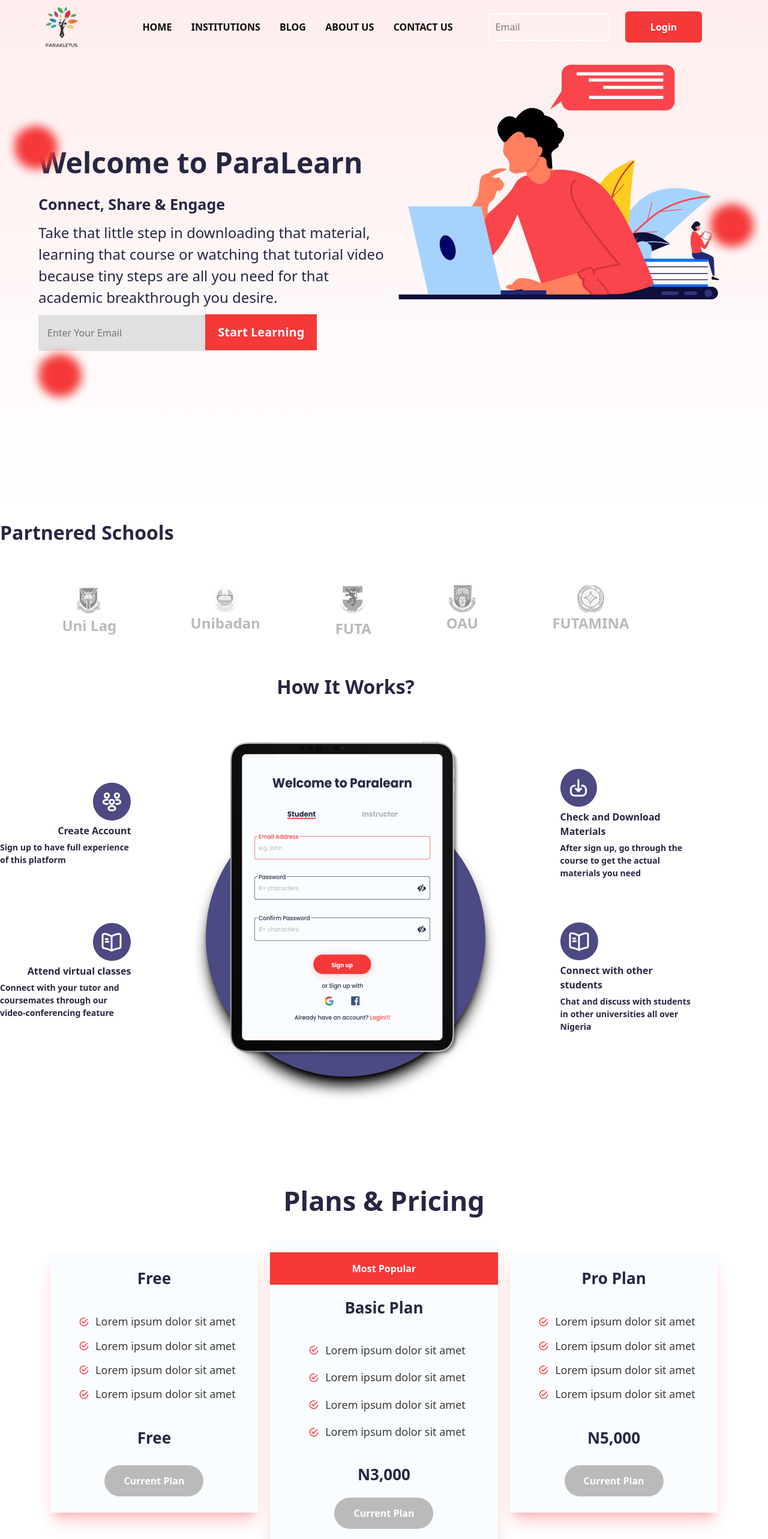
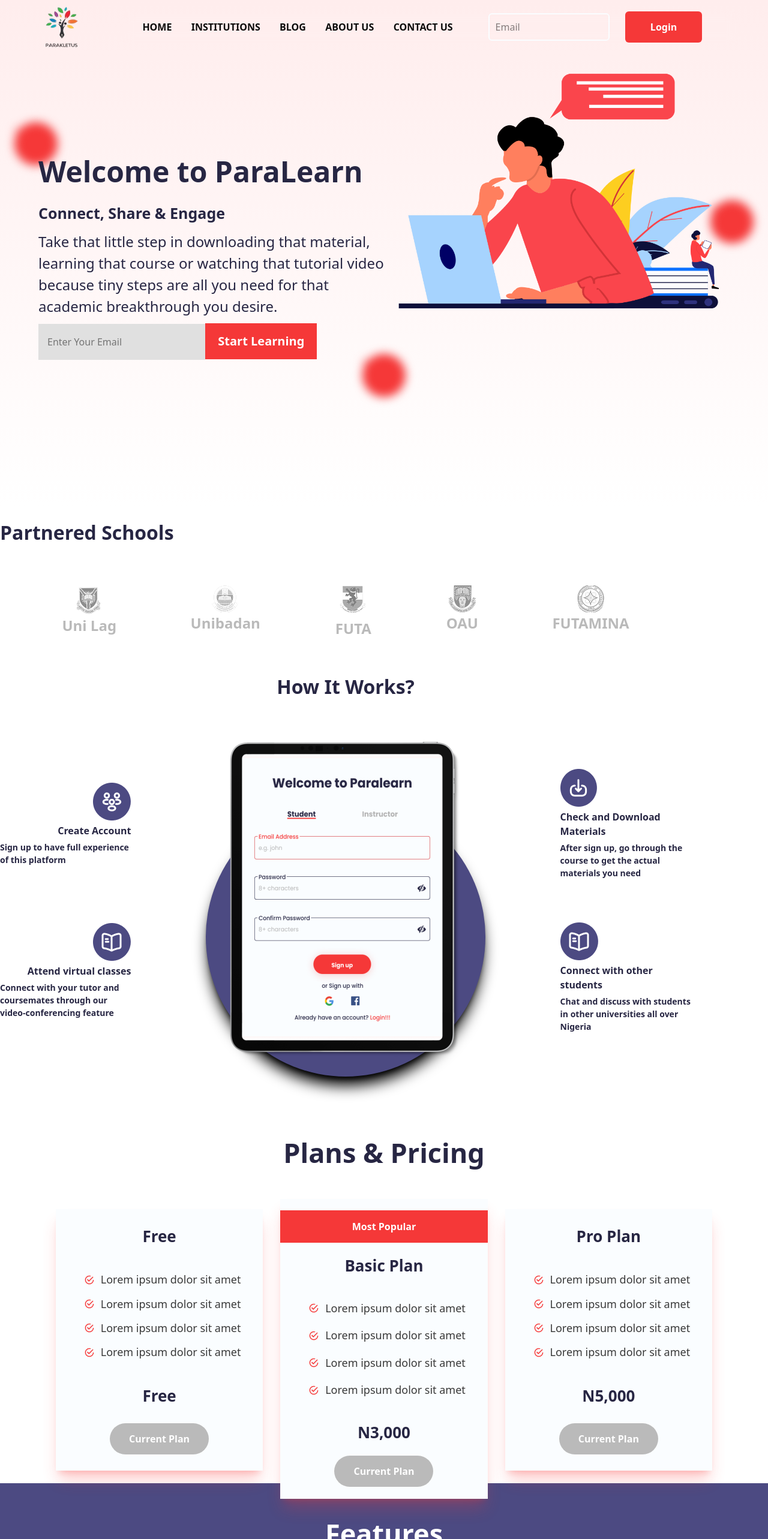
Before and after one commit to Gregor-prog/paralearnLandingPage, a React (Vite) app: page / in a window 1280 px wide. Shown: the top 2566 px of the page at 60% size. Built offline with nearby package versions, Linux system fonts and the light colour scheme.

Commit message:
another commit

```diff
--- a/src/components/footer.tsx
+++ b/src/components/footer.tsx
@@ -7,13 +7,13 @@
     const [eEmail, seteEmail] = useState("")
     return <div className="sm:h-[340px] w-[100%] bg-[#4C4A82] h-auto">
          <div className="flex sm:flex-row items-center justify-evenly p-[20px] flex-col">
-            <div className="flex items-center justify-evenly sm:w-[50%] w-auto ">
+            <div className="flex items-center justify-evenly sm:w-[50%] w-[100%] my-[10px]">
                 <div className="flex flex-col items-center justify-evenly ">
-                    <img src={logo} alt="paralearn_logo" className="w-[185px] h-[185px] rounded-full"/>
+                    <img src={logo} alt="paralearn_logo" className="w-[98px] h-[98px] sm:w-[185px] sm:h-[185px] rounded-full"/>
                     <div className="flex">
-                    <img src={facebook} alt="facebook" />
-                    <img src={twitter} alt="twitter" />
-                    <img src={instagram} alt="instagram" />
+                    <img src={facebook} alt="facebook"className="sm:h-auto sm:w-auto h-[27px] w-[27px]" />
+                    <img src={twitter} alt="twitter" className="sm:h-auto sm:w-auto h-[27px] w-[27px]"/>
+                    <img src={instagram} alt="instagram" className="sm:h-auto sm:w-auto h-[27px] w-[27px]"/>
                     </div>
                 </div>
                 <ul>
--- a/src/components/howItWorks.tsx
+++ b/src/components/howItWorks.tsx
@@ -8,12 +8,12 @@
         <h1 className="font-bold text-[#272643] text-[32px] text-center mb-[40px]">How It Works?</h1>
         <div className="h-[95%] flex sm:flex-row flex-col">
             <div className="h-[100%] flex flex-col items-center justify-evenly sm:w-[20%] w-[100%] ">
-                <div className="flex flex-col sm:items-end sm:justify-center items-center justify-center sm:w-auto w-[67%] sm:shadow-none shadow-2xl sm:p-0 p-[30px]">
+                <div className="flex flex-col sm:items-end sm:justify-center items-center justify-center sm:w-auto w-[67%] sm:shadow-none shadow-2xl sm:p-0 p-[45px]">
                     <img src={create} alt="create_img" />
                     <p className="text-[16px] text-[#272643] my-[5px] font-bold">Create Account</p>
                     <p className="text-[14px] text-[#272643] font-semibold">Sign up to have full experience of this platform</p>
                 </div>
-                <div className="flex flex-col sm:items-end sm:justify-center items-center justify-center sm:w-auto w-[67%] sm:shadow-none shadow-2xl sm:p-0 p-[30px]">
+                <div className="flex flex-col sm:items-end sm:justify-center items-center justify-center sm:w-auto w-[67%] sm:shadow-none shadow-2xl sm:p-0 p-[45px]">
                     <img src={attend} alt="attend_img" />
                     <p className="text-[16px] text-[#272643] my-[5px] font-bold">Attend virtual classes </p>
                     <p className="text-[14px] text-[#272643] font-semibold">Connect with your tutor and coursemates through our video-conferencing feature </p>
@@ -25,12 +25,12 @@
                 <img src={ipad} alt="ipad" className="absolute mb-[30px]"/>
             </div>
             <div className="h-[100%] flex flex-col items-center justify-evenly sm:w-[20%] w-[100%]">
-                <div className="flex flex-col sm:items-start sm:justify-center items-center justify-center sm:w-auto w-[67%] sm:shadow-none shadow-2xl sm:p-0 p-[30px]">
+                <div className="flex flex-col sm:items-start sm:justify-center items-center justify-center sm:w-auto w-[67%] sm:shadow-none shadow-2xl sm:p-0 p-[45px]">
                     <img src={download} alt="download_img" />
                     <p className="text-[16px] text-[#272643] my-[5px] font-bold">Check and Download Materials </p>
                     <p className="text-[14px] text-[#272643] font-semibold">After sign up, go through the course to get the actual materials you need </p>
                 </div>
-                <div className="flex flex-col sm:items-start sm:justify-center items-center justify-center sm:w-auto w-[67%] sm:shadow-none shadow-2xl sm:p-0 p-[30px]">
+                <div className="flex flex-col sm:items-start sm:justify-center items-center justify-center sm:w-auto w-[67%] sm:shadow-none shadow-2xl sm:p-0 p-[45px]">
                     <img src={connect} alt="connect_img" />
                     <p className="text-[16px] text-[#272643] my-[5px] font-bold">Connect with other students </p>
                     <p className="text-[14px] text-[#272643] font-semibold">Chat and discuss with students in other universities  all over Nigeria </p>
--- a/src/components/plans_pricing.tsx
+++ b/src/components/plans_pricing.tsx
@@ -1,11 +1,20 @@
 import { IoMdCheckmarkCircleOutline } from "react-icons/io";
+import { motion } from "framer-motion";
 function Plans(){
-    return <div className="sm:h-[535px] h-auto w-[90%] my-[180px]">
+    return <div className="sm:h-[535px] h-auto w-[90%] my-[100px] sm:my-[180px  ]">
         <p className="font-bold text-[45px] text-[#272643] text-center m-[50px]">Plans & Pricing</p>
 
 
         <div className="sm:h-[436px] h-auto flex sm:flex-row items-center justify-evenly flex-col">
-            <div className="h-[436px] sm:w-[30%] w-[90%] bg-[#FAFDFF] shadow-xl shadow-[#f538383f] flex flex-col items-center justify-evenly">
+
+
+            <motion.div
+        initial={{ opacity: 0, y: 50 }}
+        whileInView={{ opacity: 1, y: 10 }}
+        transition={{ duration: 1.5 }}
+        viewport={{ once: true }} // Only animate once
+        className="sm:w-[30%] w-[90%]"
+      >        <div className="h-[436px] sm:w-[100%] w-[100%] bg-[#FAFDFF] shadow-xl shadow-[#f538383f] flex flex-col items-center justify-evenly">
                 <p className="font-bold text-[26px] text-[#272643]">Free</p>
                 <ul className="flex flex-col items-center justify-evenly h-[40%]">
                     <li className="flex items-center text-[18px] text-[#393939]"><IoMdCheckmarkCircleOutline className="text-[#F53838] mx-[10px]"/>Lorem ipsum dolor sit amet</li>
@@ -20,7 +29,19 @@
             </div>
 
 
-            <div className="h-[500px]  sm:w-[33%] w-[90%] bg-[#FAFDFF] shadow-xl shadow-[#f538383f] flex flex-col items-center justify-evenly mt-[30px]">
+
+      </motion.div>
+
+      <motion.div
+        initial={{ opacity: 0, y: 50 }}
+        whileInView={{ opacity: 1, y: 10 }}
+        transition={{ duration: 1.5 }}
+        viewport={{ once: true }} // Only animate once
+        className="sm:w-[30%] w-[90%]"
+      >
+
+
+            <div className="h-[500px]  sm:w-[100%] w-[100%] bg-[#FAFDFF] shadow-xl shadow-[#f538383f] flex flex-col items-center justify-evenly mt-[30px]">
                 <div className="bg-[#F53838] font-bold text-[16px] text-[white] h-[54px] w-[100%] flex flex-row items-center justify-center">
                     Most Popular
                 </div>
@@ -36,9 +57,18 @@
                     Current Plan
                 </button>
             </div>
+    </motion.div>
 
 
-            <div className="h-[436px] sm:w-[30%] w-[90%] bg-[#FAFDFF] shadow-xl shadow-[#f538383f] flex flex-col items-center justify-evenly sm:m-0 my-[30px]">
+    <motion.div
+        initial={{ opacity: 0, y: 50 }}
+        whileInView={{ opacity: 1, y:10 }}
+        transition={{ duration: 1.5 }}
+        viewport={{ once: true }} // Only animate once
+        className="sm:w-[30%] w-[90%]"
+      >
+
+            <div className="h-[436px] sm:w-[100%] w-[100%] bg-[#FAFDFF] shadow-xl shadow-[#f538383f] flex flex-col items-center justify-evenly sm:m-0 my-[30px]">
                 <p className="font-bold text-[26px] text-[#272643]">Pro Plan</p>
                 <ul className="flex flex-col items-center justify-evenly h-[40%]">
                     <li className="flex items-center text-[18px] text-[#393939]"><IoMdCheckmarkCircleOutline className="text-[#F53838] mx-[10px]"/>Lorem ipsum dolor sit amet</li>
@@ -51,6 +81,7 @@
                     Current Plan
                 </button>
             </div>
+    </motion.div>
         </div>
     </div>
 }
--- a/src/components/welcome.tsx
+++ b/src/components/welcome.tsx
@@ -5,26 +5,17 @@
     const [eEmail, seteEmail] = useState("")
     return <div className="flex flex-row items-center justify-evenly w-[90%] h-[650px] relative">
 
-<motion.div
-        initial={{ opacity: 0, y: 150 }}
-        whileInView={{ opacity: 1, y: 0 }}
-        transition={{ duration: 1.5 }}
-        viewport={{ once: true }} // Only animate once
-        className="h-screen "
-      >
 
-        <div className="blur-sm h-[72px] w-[72px] bg-[#F53838] text-[#F53838] rounded-full absolute top-[250px] right-[-40px]">o</div>
-        <div className="blur-sm h-[72px] w-[72px] bg-[#F53838] text-[#F53838] rounded-full absolute left-[-40px] top-[120px]">o</div>
+
+        <div className="blur-sm h-[72px] w-[72px] bg-[#F53838] text-[#F53838] rounded-full absolute top-[250px] right-[-40px] animate-bounce">o</div>
+        <div className="blur-sm h-[72px] w-[72px] bg-[#F53838] text-[#F53838] rounded-full absolute left-[-40px] top-[120px] animate-bounce">o</div>
         <div className="blur-sm h-[72px] w-[72px] bg-[#F53838] text-[#F53838] rounded-full absolute  sm:top-[500px] top-[700px]">o</div>
 
-
-
-        </motion.div>
             <div className="h-[60%] flex flex-col justify-evenly">
 
             <motion.div
         initial={{ opacity: 0, y: 150 }}
-        whileInView={{ opacity: 1, y: 0 }}
+        whileInView={{ opacity: 1, y: 15 }}
         transition={{ duration: 1.5 }}
         viewport={{ once: true }} // Only animate once
         className="h-screen "
@@ -49,7 +40,7 @@
 
             <motion.div
         initial={{ opacity: 0, y: 150 }}
-        whileInView={{ opacity: 1, y: 0 }}
+        whileInView={{ opacity: 1, y: 15 }}
         transition={{ duration: 1 }}
         viewport={{ once: true }} // Only animate once
         className="h-screen flex items-center justify-center "
--- a/src/pages/landingPage.tsx
+++ b/src/pages/landingPage.tsx
@@ -28,7 +28,7 @@
         <motion.div
         initial={{ opacity: 0, scale: 0.5 }}
         whileInView={{ opacity: 1, scale: 1 }}
-        transition={{ duration: 0.5, delay: 0.4 }}
+        transition={{ duration: 1, delay: 0.4 }}
         viewport={{ once: true }}
         className="w-full"
       >
```
